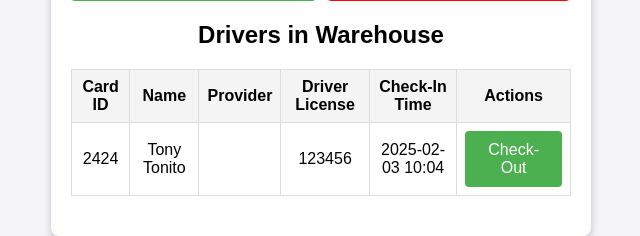
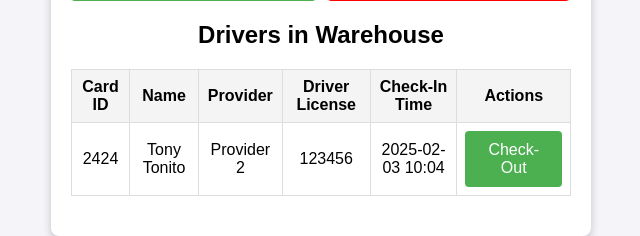
Before and after one commit to revigor/visitor-alert, a Flask app: page /drivers in a window 1280 px wide. Shown: the part 798-1034 px from the top of the page, without its empty margins (319-959 px from the left). Run offline with Flask 3, Linux system fonts and the light colour scheme.

Commit message:
Fix Provider variable names

```diff
--- a/templates/drivers.html
+++ b/templates/drivers.html
@@ -95,7 +95,7 @@
                         <tr>
                             <td>{{ driver.card_id }}</td>
                             <td>{{ driver.name }}</td>
-                            <td>{{ driver.Provider }}</td>
+                            <td>{{ driver.provider_name }}</td>
                             <td>{{ driver.truck_license }}</td>
                             <td>{{ driver.check_in_time.strftime('%Y-%m-%d %H:%M') }}</td>
                             <td>
@@ -135,7 +135,7 @@
 
                 // Include other form fields if needed
                 const driverName = document.getElementById("driver_name").value;
-                const providerName = document.getElementById("Provider").value;
+                const providerName = document.getElementById("provider_name").value;
                 const truckLicense = document.getElementById("truck_license").value;
                 const purposeOfVisit = document.getElementById("purpose_of_visit").value || ""; // Ensure it's not null
                 const pointOfContact = document.getElementById("point_of_contact").value || ""; // Ensure it's not null
@@ -143,7 +143,7 @@
 
                 console.log("Sending Data:", {
     driver_name: driverName,
-    Provider: providerName,
+    provider_name: providerName,
     truck_license: truckLicense,
     purpose_of_visit: purposeOfVisit,
     point_of_contact: pointOfContact,
@@ -151,7 +151,7 @@
 });
 
                 formData.append("driver_name", driverName);
-                formData.append("Provider", providerName);
+                formData.append("provider_name", providerName);
                 formData.append("truck_license", truckLicense);
                 formData.append("purpose_of_visit", purposeOfVisit);
                 formData.append("point_of_contact", pointOfContact);
```
Also changed, not shown: instance/warehouse.db.
